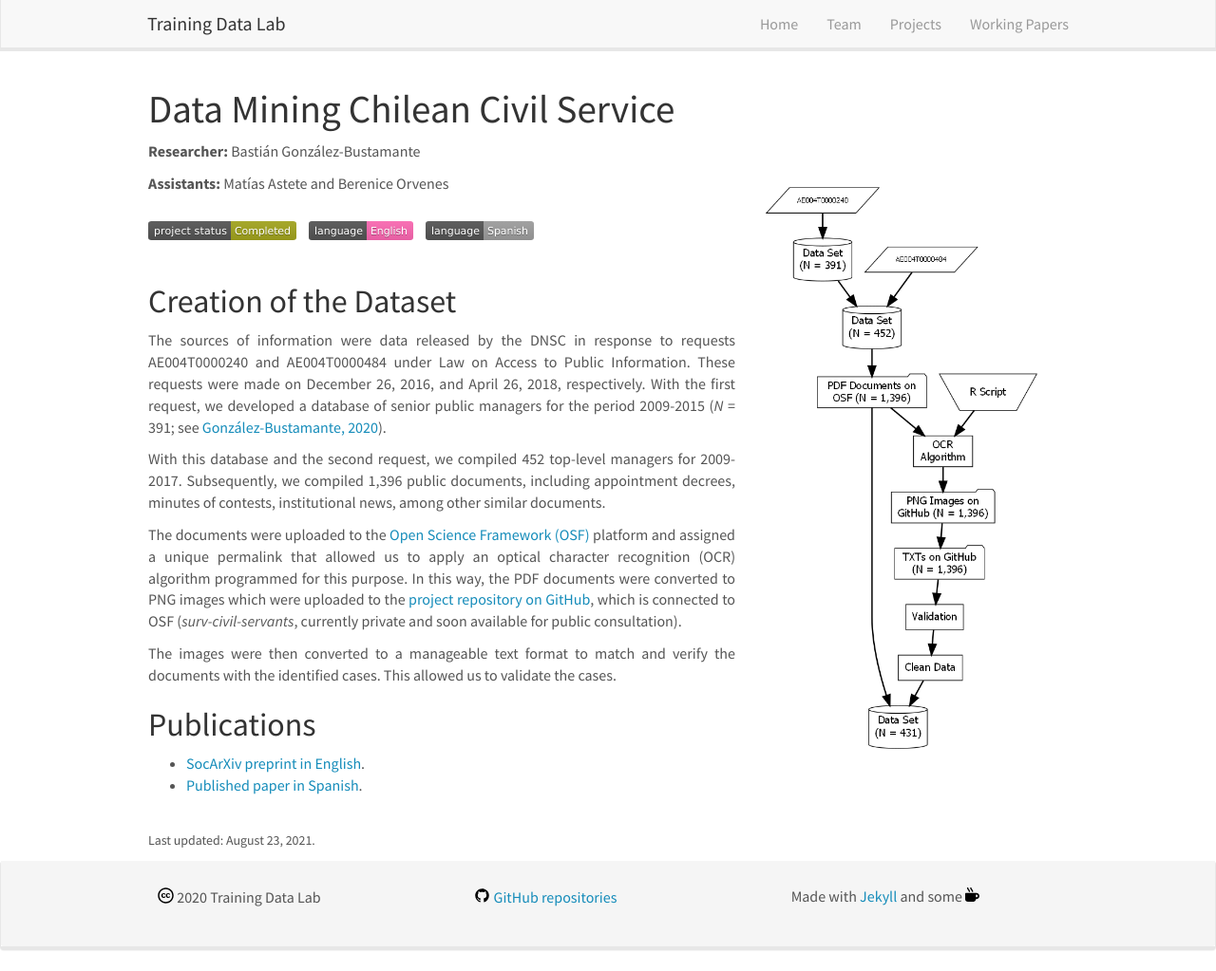
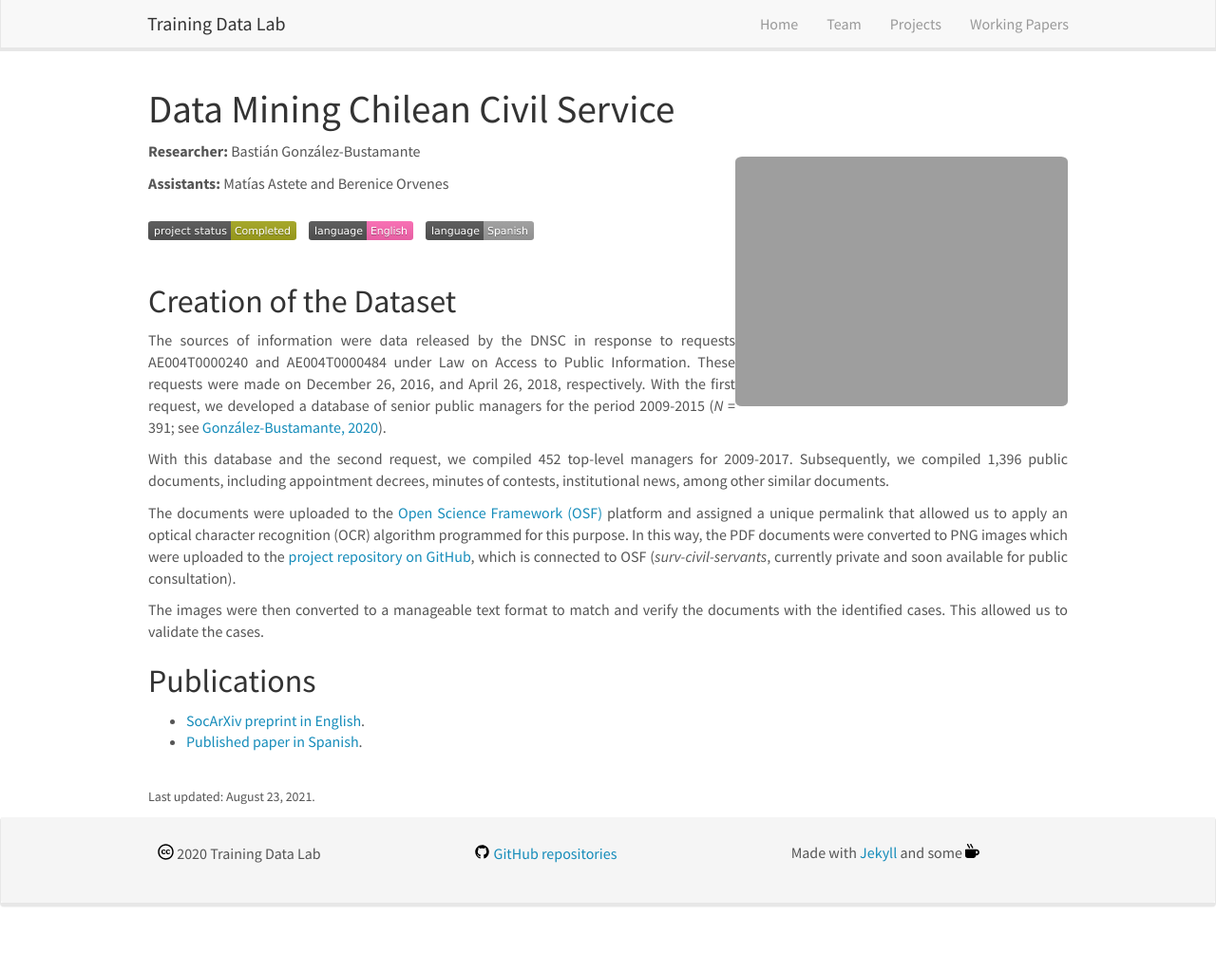
Before and after one commit to training-datalab/old-training-datalab.com, a Jekyll site: the page built from _pages/data-mining-civil-service.md, in a window 1280 px wide and 1023 px high. Shown: the whole window at 95% size. Built offline with Jekyll 4.4.1, drawn with Linux system fonts in a browser that asks for light colours; nearby versions of some CDN libraries.

Commit message:
Update data-mining-civil-service.md

```diff
--- a/_pages/data-mining-civil-service.md
+++ b/_pages/data-mining-civil-service.md
@@ -8,7 +8,7 @@
 
 # Data Mining Chilean Civil Service
 
-![]({{ site.url }}{{ site.baseurl }}/images/lab-diagrams/datsaset_diagram.png){: style="width: 350px; float: right; border: 10px"}
+![]({{ site.url }}{{ site.baseurl }}/images/lab-diagrams/civil_service.png){: style="width: 350px; float: right; border: 10px"}
 
 **Researcher:** Bastián González-Bustamante
 
```
